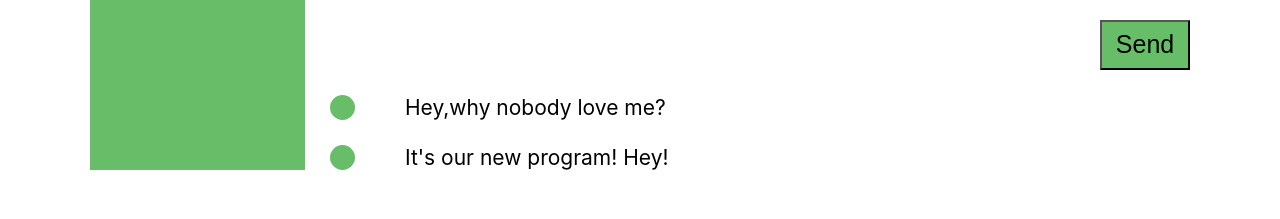
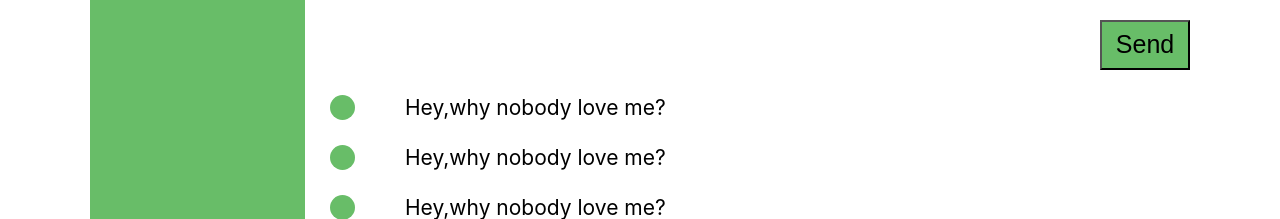
Before and after one commit to pixel1401/react, a React (Create React App) app: page / in a window 1280 px wide. Shown: the part 733-952 px from the top of the page. Before the commit the page ends 903 px from the top, so only its background shows below. Built offline with nearby package versions, Linux system fonts and the light colour scheme.

Commit message:
15 lesson

```diff
--- a/src/App.js
+++ b/src/App.js
@@ -1,8 +1,8 @@
 // import logo from './logo.svg';
 import './App.css';
-import Header from './component/header';
-import Sidbar from './component/nav';
-import Profile from './component/profile';
+import Header from './component/header/header';
+import Sidbar from './component/nav/nav';
+import Profile from './component/profile/profile';
 
 function App() {
   return (
--- /dev/null
+++ b/src/component/profile/post/post.jsx
@@ -0,0 +1,16 @@
+import s from "./post.module.css"
+
+const Post = () => {
+    return (
+        <div className= {s.content__comment}>
+            <div className= {s.content__comment_item}>
+              <div className= {s.content__comment_img}>
+              </div>
+              <div className= {s.content__comment_text}>Hey,why nobody love me?</div>
+            </div>
+
+        </div>
+    )
+};
+
+export default Post;
--- /dev/null
+++ b/src/component/profile/post/post.module.css
@@ -0,0 +1,20 @@
+
+.content__comment {
+  grid-column: 2 span;
+}
+
+.content__comment_item {
+  display: flex;
+  align-items: center;
+  width: 100%;
+  font-size: 21px;
+  margin-top: 25px;
+}
+
+.content__comment_img {
+  width: 25px;
+  height: 25px;
+  background-color: #68bd68;
+  border-radius: 50%;
+  margin-right: 50px;
+}
--- a/src/component/profile.jsx
+++ b/src/component/profile/profile.jsx
@@ -1,4 +1,6 @@
 import s from "./profile.module.css"
+import Post from "./post/post"
+
 
 const Profile = () => {
     return (
@@ -22,18 +24,14 @@ const Profile = () => {
             <textarea placeholder="your news..."></textarea>
             <button type="submit">Send</button>
           </form>
-          <div className= {s.content__comment}>
-            <div className= {s.content__comment_item}>
-              <div className= {s.content__comment_img}>
-              </div>
-              <div className= {s.content__comment_text}>Hey,why nobody love me?</div>
-            </div>
-            <div className= {s.content__comment_item}>
-              <div className={s.content__comment_img}>
-              </div>
-              <div className= {s.content__comment_text}>It's our new program! Hey!</div>
-            </div>
-          </div>
+
+            <Post />
+            <Post />
+            <Post />
+
+
+
+
         </div>
       </main>
     )
--- a/src/component/profile.module.css
+++ b/src/component/profile/profile.module.css
@@ -61,23 +61,3 @@
   background-color: #68bd68;
   margin-top: 25px;
 }
-
-.content__comment {
-  grid-column: 2 span;
-}
-
-.content__comment_item {
-  display: flex;
-  align-items: center;
-  width: 100%;
-  font-size: 21px;
-  margin-top: 25px;
-}
-
-.content__comment_img {
-  width: 25px;
-  height: 25px;
-  background-color: #68bd68;
-  border-radius: 50%;
-  margin-right: 50px;
-}
```
Also changed, not shown: src/component/header/header.jsx (renamed from src/component/header.jsx), src/component/header/header.module.css (renamed from src/component/header.module.css), src/component/nav/nav.jsx (renamed from src/component/nav.jsx), src/component/nav/nav.module.css (renamed from src/component/nav.module.css).
